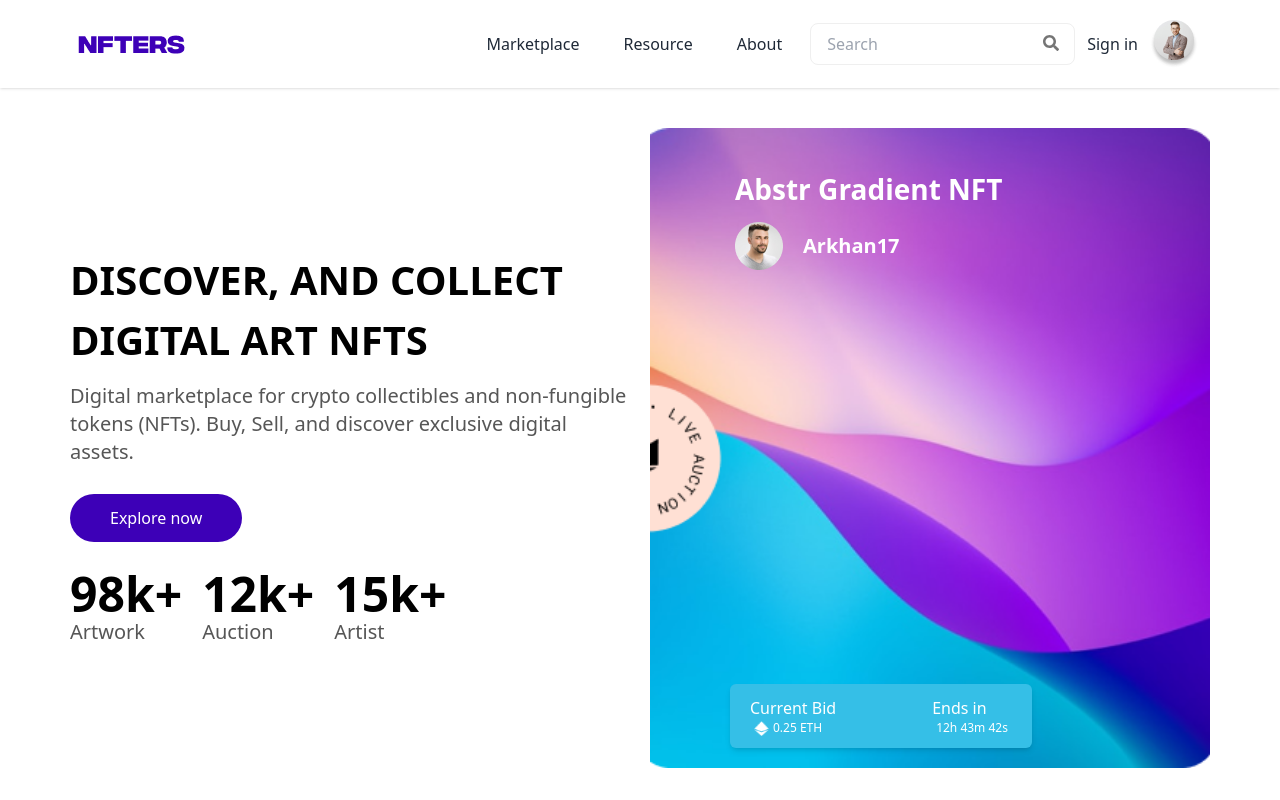
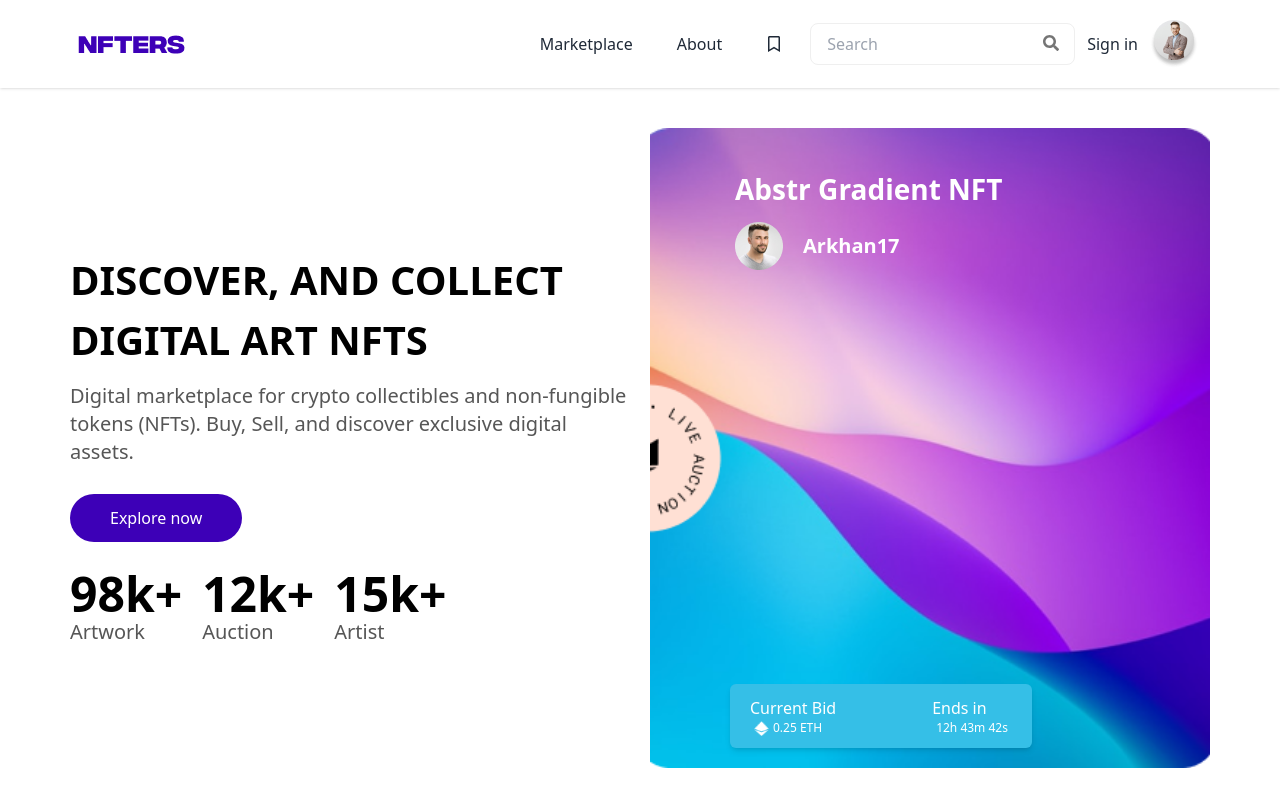
Before and after one commit to lanjudev16/BlogProject, a React (Vite) app in the folder Views/: page / in a window 1280 px wide. Shown: the top 800 px of the page. Built offline with nearby package versions, Linux system fonts and the light colour scheme; no server answers.

Commit message:
Book mark added

```diff
--- a/Views/src/Shared/Header/Header.jsx
+++ b/Views/src/Shared/Header/Header.jsx
@@ -1,6 +1,6 @@
 import React, { useContext } from "react";
 import logo from '../../../public/Header/NFters.png'
-import { FaBeer, FaSearch } from 'react-icons/fa';
+import { FaBeer, FaBookmark, FaRegBookmark, FaSearch } from 'react-icons/fa';
 import { AuthContext } from "../../pages/provider/AuthProvider";
 import person from '../../../public/Blog/person.png'
 import { Link, useNavigate } from "react-router-dom";
@@ -45,10 +45,10 @@ const Header = () => {
                 <a>Marketplace</a>
               </li>
               <li className="w-full">
-                <a>Resource</a>
+                <a>About</a>
               </li>
-              <li className="w-full">
-                <a>About</a>
+              <li>
+                <Link to="/bookMark"><FaRegBookmark></FaRegBookmark></Link>
               </li>
               <li className="w-full hidden lg:block relative">
                 <input
@@ -72,10 +72,10 @@ const Header = () => {
                 <a>Marketplace</a>
               </li>
               <li>
-                <a>Resource</a>
+                <a>About</a>
               </li>
               <li>
-                <a>About</a>
+                <Link to="/bookMark"><FaRegBookmark></FaRegBookmark></Link>
               </li>
               <li className="relative">
                 <input
--- /dev/null
+++ b/Views/src/pages/BookMark/BookMark.jsx
@@ -0,0 +1,11 @@
+import React from 'react';
+
+const BookMark = () => {
+    return (
+        <div>
+
+        </div>
+    );
+};
+
+export default BookMark;
```
Also changed, not shown: Views/src/main.jsx (+7 -1 lines).
